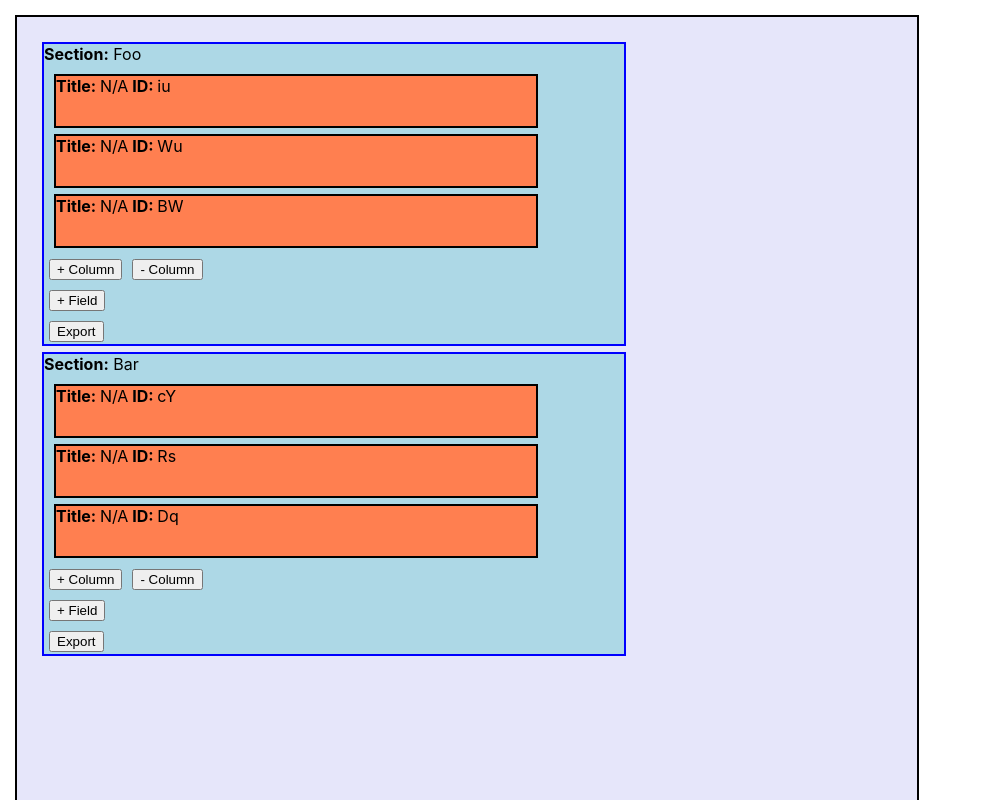
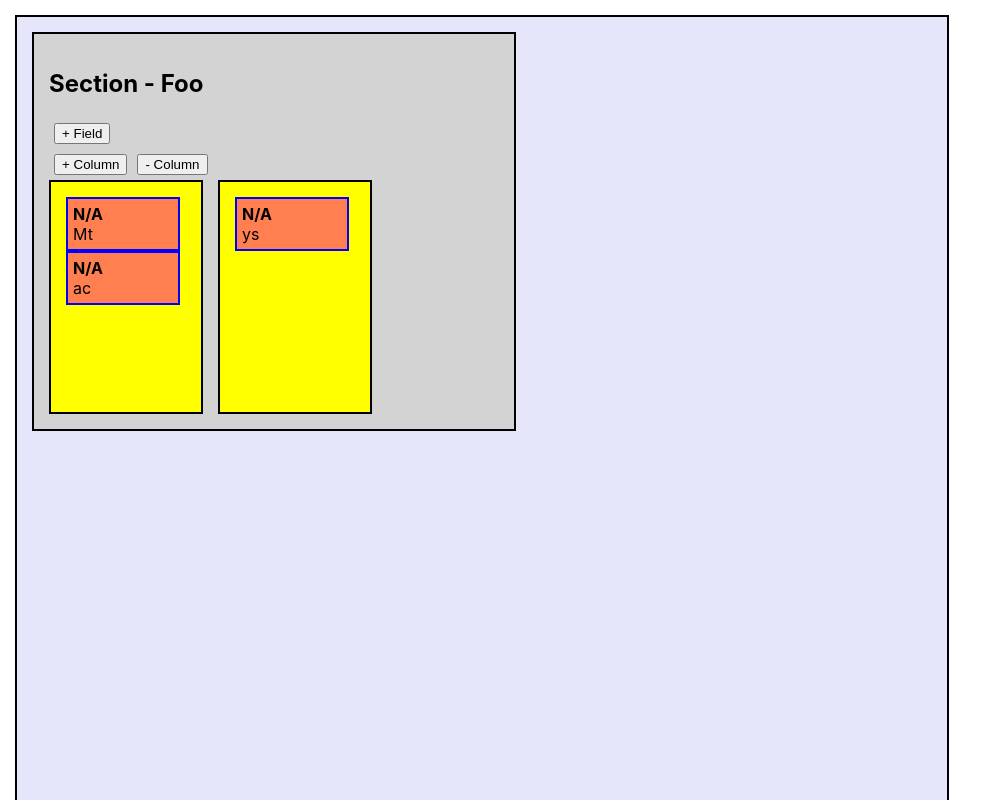
Before and after one commit to mpcarolin/layout-manager-poc, a React (Create React App) app: page / in a window 1280 px wide. Shown: the top 800 px of the page, without its empty margins (0-997 px from the left). Built offline with nearby package versions, Linux system fonts and the light colour scheme.

Commit message:
Trying out DNDKit - some basic functionality

```diff
--- a/src/App.tsx
+++ b/src/App.tsx
@@ -1,18 +1,43 @@
 import React from "react";
-import GridLayout from "react-grid-layout";
 import { FieldForm } from "./components/FieldForm.tsx"
-import { LayoutSection, Field  } from "./ReactGridLayout/LayoutSection.tsx"
+import { LayoutSection } from "./DndKit/LayoutSection.tsx"
 import { nanoid } from "nanoid";
-import { useLayout, LayoutItem } from "./hooks/useLayout.tsx"
 import styled from "styled-components";
+import { getNextGridCoordinate } from "./hooks/useCoordinates.tsx"
 
-const buildField = ({ title = "N/A", id = nanoid(2) } = {}) => ({ title, id })
+const buildField = ({
+  title = "N/A",
+  id = nanoid(2),
+  x = 0,
+  y = 0
+}: {
+  title?: string,
+  id?: string,
+  x?: number,
+  y?: number
+} = {}) => ({
+  x,
+  y,
+  title,
+  id
+})
 
-interface Section extends LayoutItem {
+interface Section {
   id: string
   title: string
   fields: Field[]
+  columnCount: number
 }
+
+export interface Field {
+  id: string,
+  x: number,
+  y: number,
+  title?: string
+  width?: number
+  height?: number
+}
+
 
 const AppRoot = styled.div`
   border: 2px solid black;
@@ -20,38 +45,79 @@ const AppRoot = styled.div`
   margin: 15px;
   width: 900px;
   height: 1000px;
+  padding: 15px;
 `;
+
+const SectionList = styled.div`
+  display: flex;
+  flex-direction: column;
+`
+
+const buildSection = ({ title, columnCount = 1, fields = Array(3).fill({}) }): Section => {
+  const id = nanoid(3);
+
+  const iterator = getNextGridCoordinate(columnCount);
+
+  return {
+    title,
+    id,
+    columnCount,
+    fields: fields.map(field => {
+      const [ x, y ] = iterator.next().value;
+      return buildField({ ...field, x, y });
+    }),
+  }
+}
+
 
 function App() {
   const [ sections, setSections ] = React.useState<Section[]>([
-    {
-      title: "Foo",
-      id: nanoid(3),
-      fields: Array(3).fill(null).map(() => buildField())
-    },
-    {
-      title: "Bar",
-      id: nanoid(3),
-      fields: Array(3).fill(null).map(() => buildField())
-    }
+    buildSection({ title: "Foo", columnCount: 2 }),
+    //buildSection({ title: "Bar" })
   ]);
 
-  const rootLayout = useLayout(sections, 1);
-  console.log({rootLayout})
+  console.log(sections[0].fields)
 
-  const [ sectionFormId, setSectionFormId ] = React.useState(null);
+  const [ sectionFormId, setSectionFormId ] = React.useState<string | null>(null);
+
+  const updateSection = (sectionId: string, sectionSetter: (section: Section) => Section) => {
+    const index = sections.findIndex(section => section.id === sectionId);
+    if (index < 0) throw new Error("No section!" + sectionId);
+    setSections(
+      sections.with(
+        index,
+        sectionSetter(sections[index])
+      )
+    );
+  }
+
+  const setFields = (sectionId: string) => (fields: Field[] | ((fields: Field[]) => Field[])) => {
+    const fieldsSetter = typeof fields === "function"
+      ? fields
+      : () => fields;
+
+    updateSection(
+      sectionId,
+      (section: Section) => ({ ...section, fields: fieldsSetter(section.fields) })
+    );
+  }
+
+  const setColumnCount = (sectionId: string) => (count: number | ((currentCount: number) => number)) => {
+    const countSetter = typeof count === "function"
+      ? count
+      : () => count;
+
+    updateSection(
+      sectionId,
+      (section: Section) => ({ ...section, columnCount: countSetter(section.columnCount)})
+    )
+  }
 
   const onFieldSubmit = (field: Field) => {
     setSectionFormId(null);
     if (!field) return;
-
-    const idx = sections.findIndex(section => section.id === sectionFormId);
-    const newSections = [ ...sections ];
-    const section = newSections[idx];
-    newSections[idx].fields = [ ...section.fields, field ];
-    setSections(newSections);
+    setFields(sectionFormId)((fields: Field[]) => [ ...fields, field ]);
   }
-
 
   return (
     <AppRoot>
@@ -61,24 +127,18 @@ function App() {
           onSubmit={onFieldSubmit}
         />
       }
-      <GridLayout
-        cols={1}
-        rowHeight={300}
-        width={600}
-        layout={rootLayout}
-      >
+      <SectionList>
       {
-        sections.map(section => (
-          <LayoutSection
-            title={section.title}
-            key={section.id}
-            id={section.id}
-            fields={section.fields}
-            onFieldAdd={() => setSectionFormId(section.id)}
-          />
-        ))
+        sections.map(section => <LayoutSection
+          key={section.id}
+          style={{ marginBottom: 15 }}
+          {...section}
+          onRequestFieldAdd={() => setSectionFormId(section.id)}
+          setFields={setFields(section.id)}
+          setColumnCount={setColumnCount(section.id)}
+        />)
       }
-      </GridLayout>
+      </SectionList>
     </AppRoot>
   );
 }
--- a/src/DndKit/SortableItem.tsx
+++ b/src/DndKit/Item.tsx
@@ -5,11 +5,12 @@ import { useSortable } from '@dnd-kit/sortable';
 const Wrapper = styled("div")`
   width: 100px;
   cursor: pointer;
-  border: 1px solid black;
-  padding: 15px;
+  border: 2px solid blue;
+  padding: 5px;
+  background-color: coral;
 `;
 
-export const SortableItem = ({ id }) => {
+export const Item = ({ id, title }) => {
   const {
     attributes,
     listeners,
@@ -30,7 +31,10 @@ export const SortableItem = ({ id }) => {
       {...attributes}
       {...listeners}
     >
-      { id }
+      <div style={{ display: "flex", flexDirection: "column" }}>
+        <b>{ title }</b>
+        { id }
+      </div>
     </Wrapper>
   );
 }
--- /dev/null
+++ b/src/DndKit/LayoutSection.tsx
@@ -0,0 +1,108 @@
+import React, { useState } from 'react';
+import styled from "styled-components";
+import {
+  DndContext,
+  closestCenter,
+  KeyboardSensor,
+  PointerSensor,
+  useSensor,
+  useSensors,
+} from '@dnd-kit/core';
+import {
+  arrayMove,
+  SortableContext,
+  sortableKeyboardCoordinates,
+  verticalListSortingStrategy,
+  rectSortingStrategy
+} from '@dnd-kit/sortable';
+import { groupBy } from "lodash";
+import { Field } from "../App.tsx"
+import { AttributeAdjuster } from "../components/AttributeAdjuster.tsx";
+
+import { Item } from "./Item.tsx";
+
+const SectionWrapper = styled.div`
+  border: 2px solid black;
+  padding: 15px;
+  width: 50%;
+  background-color: lightgrey;
+`
+
+const ColumnDiv = styled.div`
+  background-color: yellow;
+  display: flex;
+  flex-direction: column;
+  justifyContent: space-around;
+  height: 200px;
+  width: 120px;
+  border: 2px solid black;
+  padding: 15px;
+  margin-right: 15px;
+`
+
+// https://docs.dndkit.com/presets/sortable
+export const LayoutSection = ({ title, style, columnCount, fields, onRequestFieldAdd, setFields, setColumnCount }) => {
+
+  const sensors = useSensors(
+    useSensor(PointerSensor),
+    useSensor(KeyboardSensor, {
+      coordinateGetter: sortableKeyboardCoordinates,
+    })
+  );
+
+  const handleDragEnd = event => {
+    const { active, over } = event;
+
+    // this just updates the ordering of the fields since we are moving an item
+    if (active.id !== over.id) {
+      setFields(fields => {
+        const oldIndex = fields.findIndex(field => field.id === active.id);
+        const newIndex = fields.findIndex(field => field.id === over.id);
+        console.log({ active, over })
+        return arrayMove(fields, oldIndex, newIndex);
+      });
+    }
+  }
+
+  const columns: { field: Field[] }[] = Array(columnCount)
+    .fill(null)
+    .map((_, idx) => ({
+      fields: fields.filter(field => field.x === idx)
+    }))
+
+  return (
+    <SectionWrapper style={style}>
+      <h2>Section - { title }</h2>
+      <DndContext
+        sensors={sensors}
+        collisionDetection={closestCenter}
+        onDragEnd={handleDragEnd}
+      >
+        <AttributeAdjuster
+          type="Field"
+          onAdd={onRequestFieldAdd}
+        />
+        <AttributeAdjuster
+          type="Column"
+          onAdd={() => setColumnCount(count => count + 1)}
+          onRemove={() => setColumnCount(count => Math.max(count - 1, 1))}
+        />
+        <SortableContext
+          items={fields}
+          strategy={rectSortingStrategy}
+        >
+          <div style={{ display: "flex", flexDirection: "row" }}>
+            { columns.map(({ fields }, idx) => (
+              <ColumnDiv key={idx}>
+                {
+                  fields.map(f => <Item key={f.id} {...f} />)
+                }
+              </ColumnDiv>
+            )) }
+          </div>
+        </SortableContext>
+      </DndContext>
+    </SectionWrapper>
+  );
+
+}
--- /dev/null
+++ b/src/components/AttributeAdjuster.tsx
@@ -0,0 +1,25 @@
+import React from "react";
+import styled from "styled-components";
+
+const AdjustButton = styled.button`
+  margin: 5px;
+`
+
+export const AttributeAdjuster = ({
+    type,
+    onAdd,
+    onRemove
+  }: {
+    type: string,
+    onAdd: () => void,
+    onRemove?: () => void
+  }) => {
+  return (
+    <div>
+      <AdjustButton onClick={onAdd}>+ { type }</AdjustButton>
+      { onRemove &&
+        <AdjustButton onClick={onRemove}>- { type }</AdjustButton>
+      }
+    </div>
+  )
+}
--- a/src/components/FieldForm.tsx
+++ b/src/components/FieldForm.tsx
@@ -18,7 +18,7 @@ export const FieldForm = ({ onSubmit }) => {
   const [ title, setTitle ] = React.useState("");
   return <FieldFormWrapper>
     <span>
-      <label for="title">Title</label>
+      <label htmlFor="title">Title</label>
       <input
         style={{ marginLeft: 15, width: "50%" }}
         id="title"
--- a/src/hooks/useCoordinates.tsx
+++ b/src/hooks/useCoordinates.tsx
@@ -1,7 +1,7 @@
 import React from "react";
 
 
-function* getNextGridCoordinate(numColumns: number): IterableIterator<[number, number]> {
+export function* getNextGridCoordinate(numColumns: number): IterableIterator<[number, number]> {
   let x = 0;
   let y = 0;
   while (true) {
```
Also changed, not shown: src/DndKit/LayoutManager.tsx (deleted, +0 -63 lines), src/ReactGridLayout/LayoutSection.tsx (+1 -7 lines).
